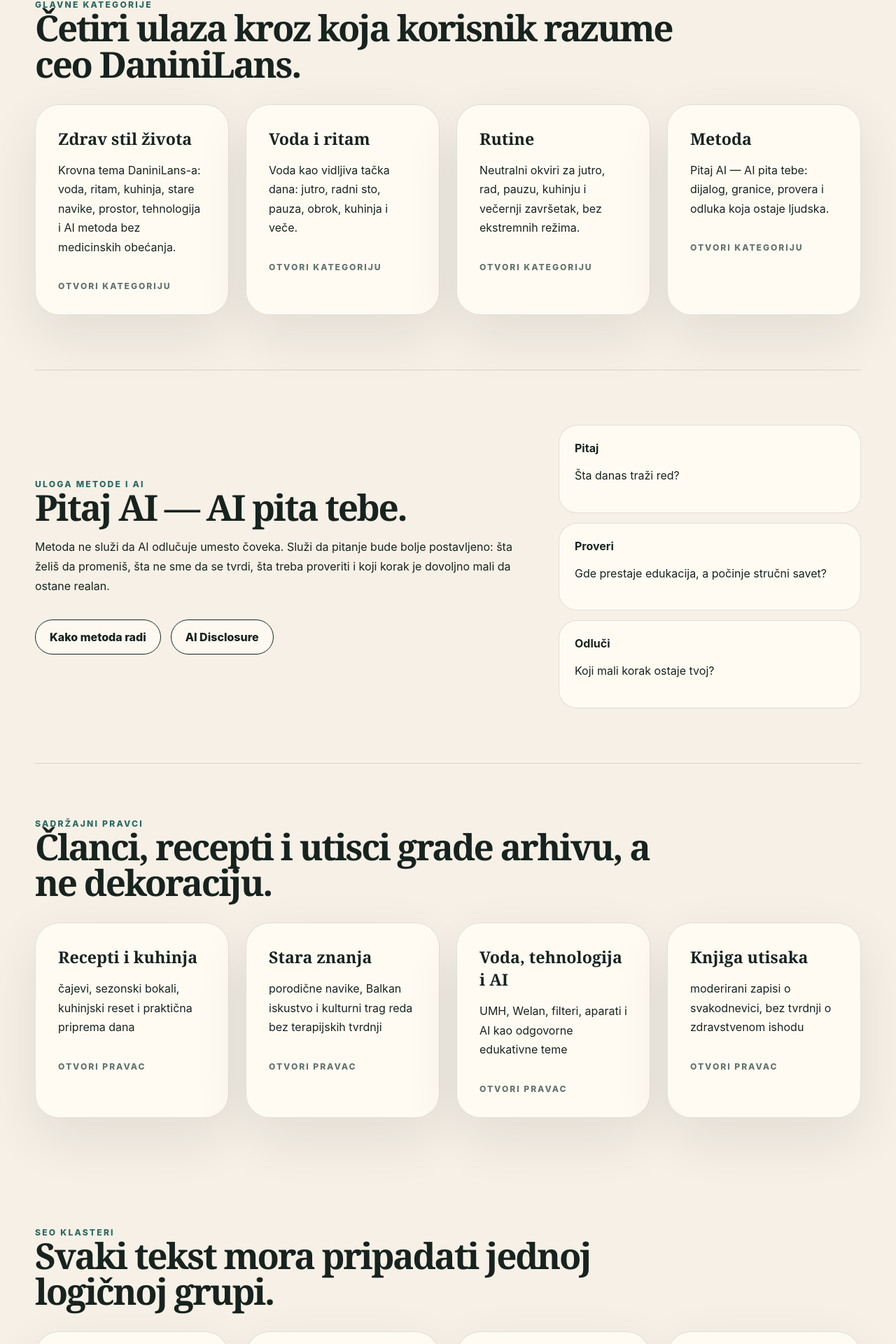
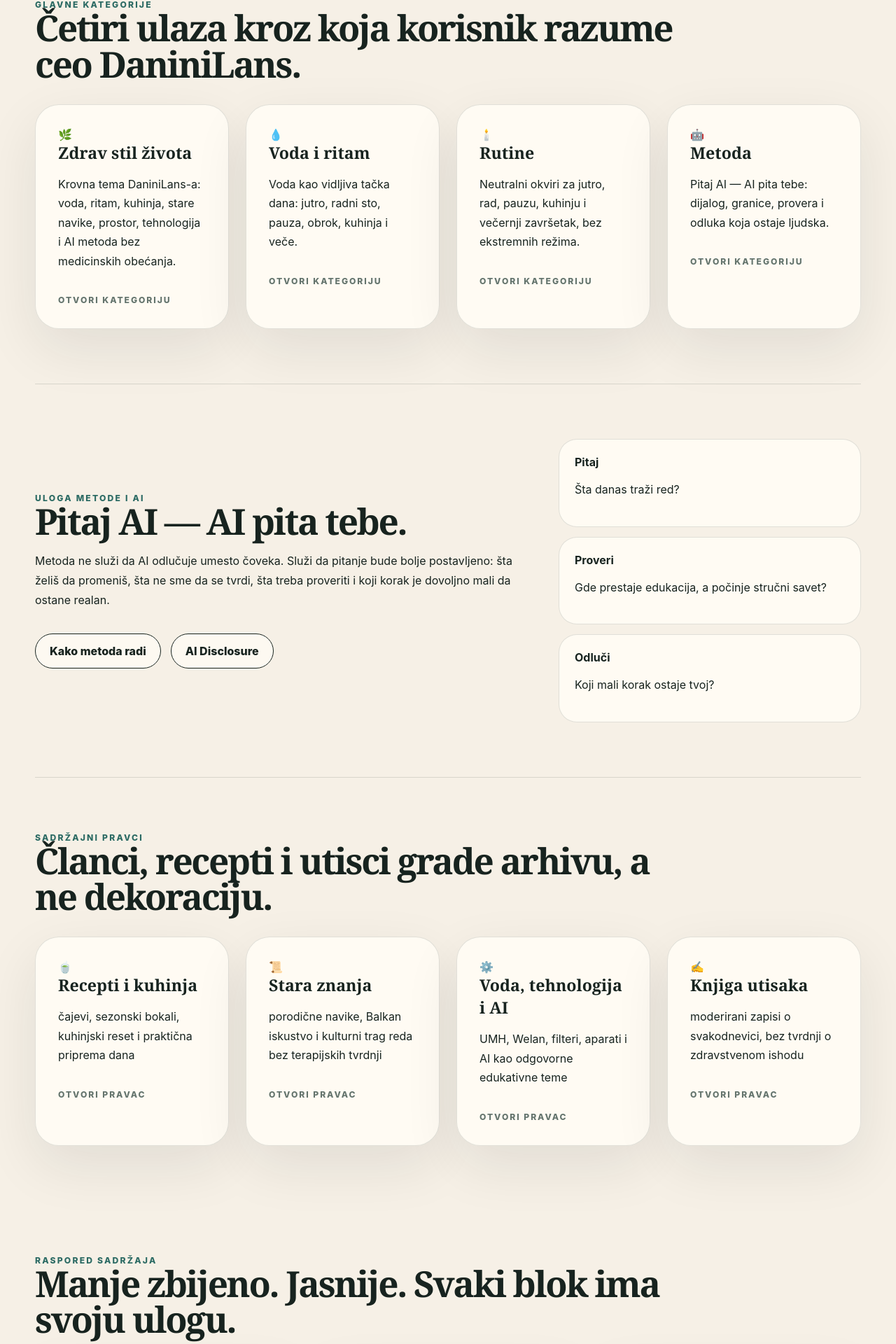
Before and after one commit to danininet/daninilans, a Next.js app: page / in a window 1280 px wide. Shown: the part 1373-3293 px from the top of the page at 70% size. Built offline with nearby package versions, Linux system fonts and the light colour scheme.

Commit message:
Improve homepage with icons and calmer layout

```diff
--- a/app/page.tsx
+++ b/app/page.tsx
@@ -1,24 +1,23 @@
 import Link from "next/link";
 
 const priorities = [
-  ["Zdrav stil života", "Krovna tema DaniniLans-a: voda, ritam, kuhinja, stare navike, prostor, tehnologija i AI metoda bez medicinskih obećanja.", "/vodici"],
-  ["Voda i ritam", "Voda kao vidljiva tačka dana: jutro, radni sto, pauza, obrok, kuhinja i veče.", "/voda-i-ritam"],
-  ["Rutine", "Neutralni okviri za jutro, rad, pauzu, kuhinju i večernji završetak, bez ekstremnih režima.", "/rutine"],
-  ["Metoda", "Pitaj AI — AI pita tebe: dijalog, granice, provera i odluka koja ostaje ljudska.", "/metoda"],
+  ["🌿", "Zdrav stil života", "Krovna tema DaniniLans-a: voda, ritam, kuhinja, stare navike, prostor, tehnologija i AI metoda bez medicinskih obećanja.", "/vodici"],
+  ["💧", "Voda i ritam", "Voda kao vidljiva tačka dana: jutro, radni sto, pauza, obrok, kuhinja i veče.", "/voda-i-ritam"],
+  ["🕯️", "Rutine", "Neutralni okviri za jutro, rad, pauzu, kuhinju i večernji završetak, bez ekstremnih režima.", "/rutine"],
+  ["🤖", "Metoda", "Pitaj AI — AI pita tebe: dijalog, granice, provera i odluka koja ostaje ljudska.", "/metoda"],
 ];
 
 const contentTracks = [
-  ["Recepti i kuhinja", "čajevi, sezonski bokali, kuhinjski reset i praktična priprema dana", "/recepti"],
-  ["Stara znanja", "porodične navike, Balkan iskustvo i kulturni trag reda bez terapijskih tvrdnji", "/stara-znanja"],
-  ["Voda, tehnologija i AI", "UMH, Welan, filteri, aparati i AI kao odgovorne edukativne teme", "/vodici/voda-tehnologija-i-ai"],
-  ["Knjiga utisaka", "moderirani zapisi o svakodnevici, bez tvrdnji o zdravstvenom ishodu", "/recenzije"],
+  ["🍵", "Recepti i kuhinja", "čajevi, sezonski bokali, kuhinjski reset i praktična priprema dana", "/recepti"],
+  ["📜", "Stara znanja", "porodične navike, Balkan iskustvo i kulturni trag reda bez terapijskih tvrdnji", "/stara-znanja"],
+  ["⚙️", "Voda, tehnologija i AI", "UMH, Welan, filteri, aparati i AI kao odgovorne edukativne teme", "/vodici/voda-tehnologija-i-ai"],
+  ["✍️", "Knjiga utisaka", "moderirani zapisi o svakodnevici, bez tvrdnji o zdravstvenom ishodu", "/recenzije"],
 ];
 
-const clusters = [
-  ["Voda", "voda-i-ritam, filteri, bokali, čaj, kuhinja"],
-  ["Rutina", "jutro, radni blok, pauza, veče, nedeljni pregled"],
-  ["Tradicija", "stara znanja, porodične beleške, Balkan navike"],
-  ["AI", "pitanja, beleške, granice, odgovorna odluka"],
+const rhythm = [
+  ["01", "Vidljivo", "Voda, kuhinja i beleška moraju biti na mestu gde ih korisnik stvarno vidi."],
+  ["02", "Mirno", "Navika nije kazna. Ako ne rasterećuje dan, mora biti manja i jednostavnija."],
+  ["03", "Provereno", "Sve što dodiruje zdravlje, uređaje ili rezultate dobija jasan disclaimer i granicu."],
 ];
 
 export default function HomePage() {
@@ -45,7 +44,7 @@
         </aside>
       </section>
 
-      <section className="section container featureBand">
+      <section className="section container featureBand softBand">
         <div>
           <div className="eyebrow">Prioriteti</div>
           <h2>DaniniLans nije još jedan wellness blog. To je mapa zdravog stila života bez lažnih tvrdnji.</h2>
@@ -53,12 +52,12 @@
         <p>Fokus je na sadržaju koji može da traje: voda, rutina, recepti, kuhinja, stara znanja, tehnologija i AI metoda. Svaka tema mora imati granicu, kategoriju i prirodno linkovanje.</p>
       </section>
 
-      <section className="section container">
+      <section className="section container spaciousSection">
         <div className="sectionHead"><div className="eyebrow">Glavne kategorije</div><h2>Četiri ulaza kroz koja korisnik razume ceo DaniniLans.</h2></div>
-        <div className="grid four">{priorities.map(([title,text,href])=><Link className="card" key={title} href={href}><h3>{title}</h3><p>{text}</p><span className="smallCaps">Otvori kategoriju</span></Link>)}</div>
+        <div className="grid four iconGrid">{priorities.map(([icon,title,text,href])=><Link className="card iconCard" key={title} href={href}><span className="iconBubble">{icon}</span><h3>{title}</h3><p>{text}</p><span className="smallCaps">Otvori kategoriju</span></Link>)}</div>
       </section>
 
-      <section className="section container splitBand">
+      <section className="section container splitBand methodBand">
         <div>
           <div className="eyebrow">Uloga metode i AI</div>
           <h2>Pitaj AI — AI pita tebe.</h2>
@@ -68,14 +67,14 @@
         <div className="methodSteps"><div><strong>Pitaj</strong><p>Šta danas traži red?</p></div><div><strong>Proveri</strong><p>Gde prestaje edukacija, a počinje stručni savet?</p></div><div><strong>Odluči</strong><p>Koji mali korak ostaje tvoj?</p></div></div>
       </section>
 
-      <section className="section container">
+      <section className="section container spaciousSection">
         <div className="sectionHead"><div className="eyebrow">Sadržajni pravci</div><h2>Članci, recepti i utisci grade arhivu, a ne dekoraciju.</h2></div>
-        <div className="grid four">{contentTracks.map(([title,text,href])=><Link className="card" key={title} href={href}><h3>{title}</h3><p>{text}</p><span className="smallCaps">Otvori pravac</span></Link>)}</div>
+        <div className="grid four iconGrid">{contentTracks.map(([icon,title,text,href])=><Link className="card iconCard" key={title} href={href}><span className="iconBubble">{icon}</span><h3>{title}</h3><p>{text}</p><span className="smallCaps">Otvori pravac</span></Link>)}</div>
       </section>
 
       <section className="section container">
-        <div className="sectionHead"><div className="eyebrow">SEO klasteri</div><h2>Svaki tekst mora pripadati jednoj logičnoj grupi.</h2></div>
-        <div className="grid four">{clusters.map(([title,text])=><article className="card" key={title}><h3>{title}</h3><p>{text}</p></article>)}</div>
+        <div className="sectionHead"><div className="eyebrow">Raspored sadržaja</div><h2>Manje zbijeno. Jasnije. Svaki blok ima svoju ulogu.</h2></div>
+        <div className="grid three rhythmGrid">{rhythm.map(([num,title,text])=><article className="card rhythmCard" key={num}><span className="stepNumber">{num}</span><h3>{title}</h3><p>{text}</p></article>)}</div>
       </section>
 
       <section className="section container"><div className="card disclaimer"><h3>Nemedicinski okvir</h3><p>DaniniLans govori o zdravom stilu života, vodi, ritmu, navikama, kuhinji, tehnologiji i AI kao o delovima organizacije svakodnevice. Ne predstavlja ih kao terapiju, dijagnozu ili garanciju zdravstvenog rezultata.</p><Link className="btn secondary" href="/disclaimer">Pročitaj disclaimer</Link></div></section>
```
